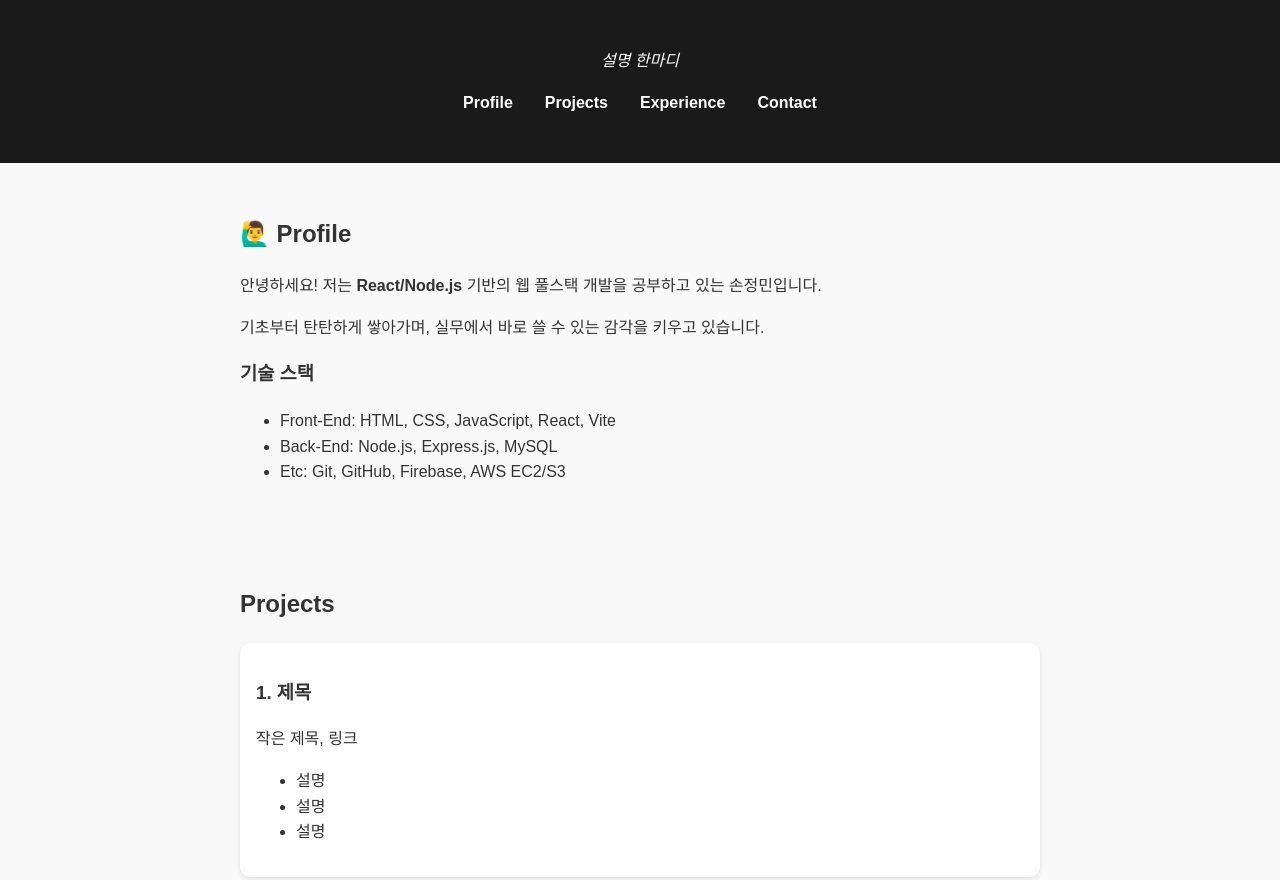
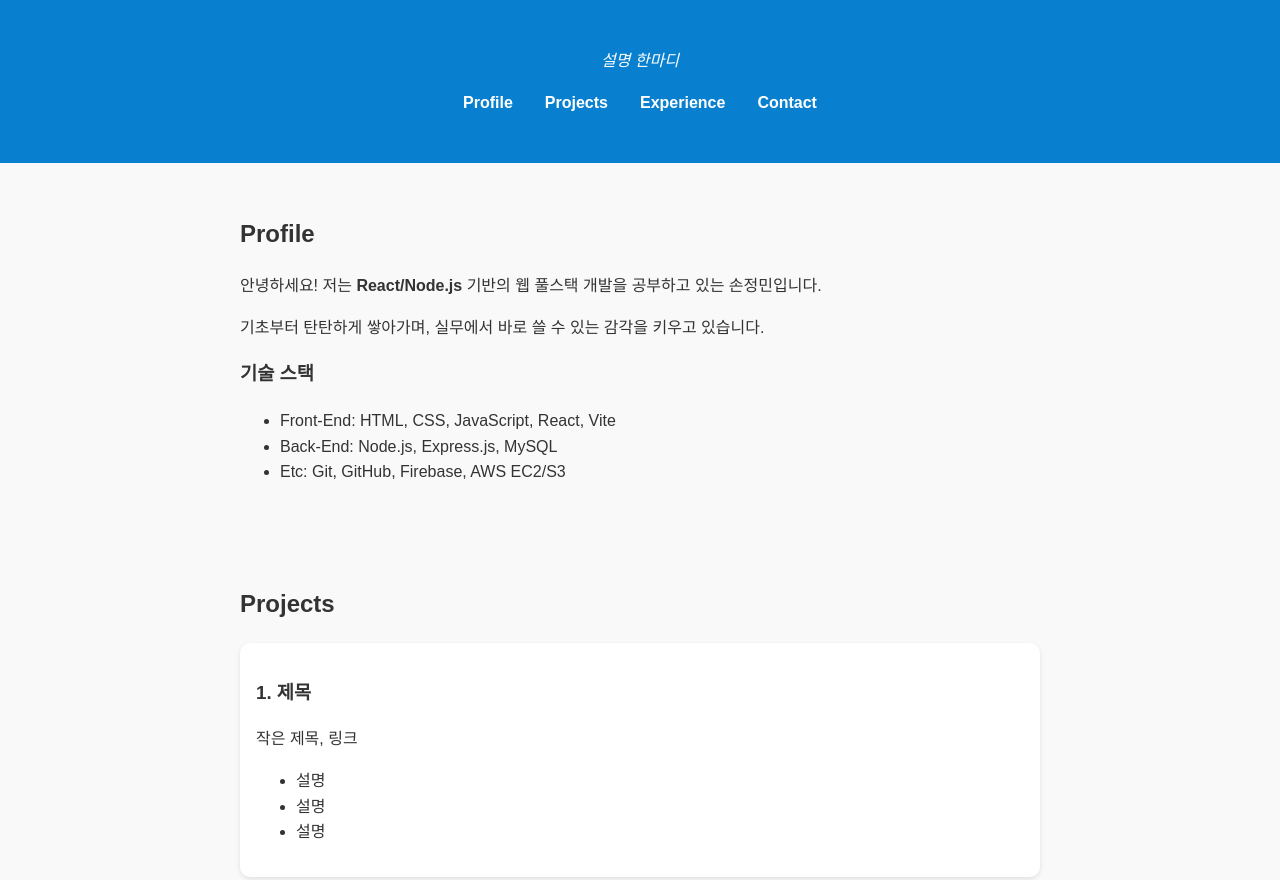
Before and after one commit to sjm-L/Portfolio, a plain HTML site: page index.html in a window 1280 px wide. Shown: the top 880 px of the page. Drawn offline with Linux system fonts and the light colour scheme; a script that the page names is missing.

Commit message:
색갈 변경

```diff
--- a/index.html
+++ b/index.html
@@ -20,7 +20,7 @@
     </header>
 
     <section id="profile">
-      <h2>🙋‍♂️ Profile</h2>
+      <h2>Profile</h2>
       <p>
         안녕하세요! 저는 <strong>React/Node.js</strong> 기반의 웹 풀스택 개발을
         공부하고 있는 손정민입니다.
--- a/style.css
+++ b/style.css
@@ -8,7 +8,7 @@ body {
 }
 
 header {
-  background-color: #1a1a1a;
+  background-color: rgb(8, 128, 207);
   color: white;
   padding: 2rem;
   text-align: center;
```
